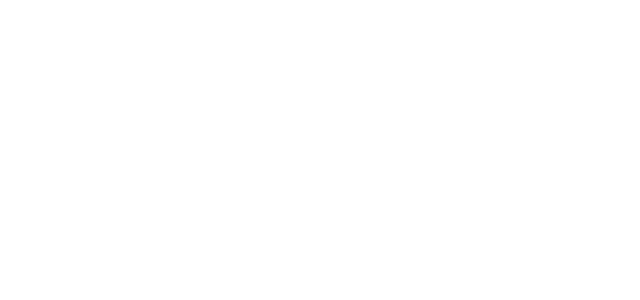
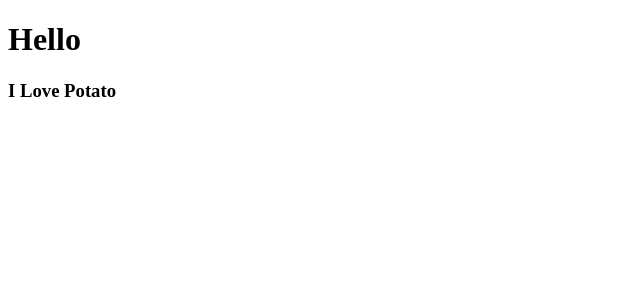
Before and after one commit to yykdev/movie_app, a React (Create React App) app: page / in a window 1280 px wide. Shown: the top 300 px of the page, without its empty margins (0-640 px from the left). Built offline with nearby package versions, Linux system fonts and the light colour scheme.

Commit message:
react와 jsx 의 기본

```diff
--- a/src/App.js
+++ b/src/App.js
@@ -1,7 +1,13 @@
 import React from "react";
+import Potato from "./potato";
 
 function App() {
-    return <div className="App"></div>;
+    return (
+        <div className="App">
+            <h1>Hello</h1>
+            <Potato></Potato>
+        </div>
+    );
 }
 
 export default App;
--- /dev/null
+++ b/src/potato.js
@@ -0,0 +1,7 @@
+import React from "react";
+
+function Potato() {
+    return <h3>I Love Potato</h3>;
+}
+
+export default Potato;
```
